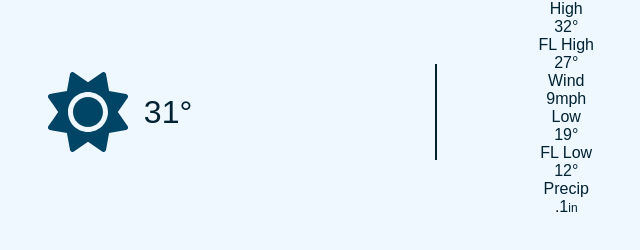
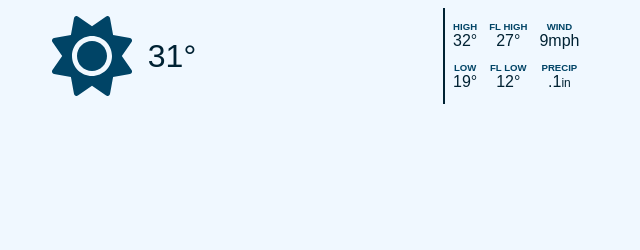
Before and after one commit to williamamack/weather, a website built with Vite: page index.html in a window 1280 px wide. Shown: the whole page, without its empty margins (203-843 px from the left). Built offline with nearby package versions, Linux system fonts and the light colour scheme.

Commit message:
Corrected css for heading

```diff
--- a/index.html
+++ b/index.html
@@ -18,26 +18,29 @@
       <div class="label">
         High</div>
      <div><span data-current-high>32</span>&deg;</div>
+     </div>
     <div class="info-group">
       <div class="label">
         FL High</div>
      <div><span data-current-fl-high>27</span>&deg;</div>
+     </div>
     <div class="info-group">
       <div class="label">
         Wind</div>
      <div><span data-current-wind>9</span><span class="value-sub-info"></span>mph</span></div>
+    </div>
     <div class="info-group">
       <div class="label">
         Low</div>
-     <div><span data-current-low>19</span>&deg;</div>
+     <div><span data-current-low>19</span>&deg;</div></div>
     <div class="info-group">
       <div class="label">
         FL Low</div>
-     <div><span data-current-fl-low>12</span>&deg;</div>
+     <div><span data-current-fl-low>12</span>&deg;</div></div>
     <div class="info-group">
       <div class="label">
         Precip</div>
-     <spandiv><span data-current-precip>.1</span><span class="value-sub-info">in</span>
+     <spandiv><span data-current-precip>.1</span><span class="value-sub-info">in</span></div>
     </div>
   </div>
  </header>
--- a/style.css
+++ b/style.css
@@ -49,9 +49,8 @@ body {
 
 .header-right {
   display: grid;
-  width: 50%;
   justify-content: space-around;
-  gap: 0.5rem;
+  gap: 0.75rem;
   grid-template-columns: repeat(3, auto);
   grid-template-rows: repeat(2, auto);
 }
@@ -62,7 +61,7 @@ body {
   align-items: center;
 }
 
-label {
+.label {
   text-transform: uppercase;
   font-weight: bold;
   font-size: 0.6rem;
```
